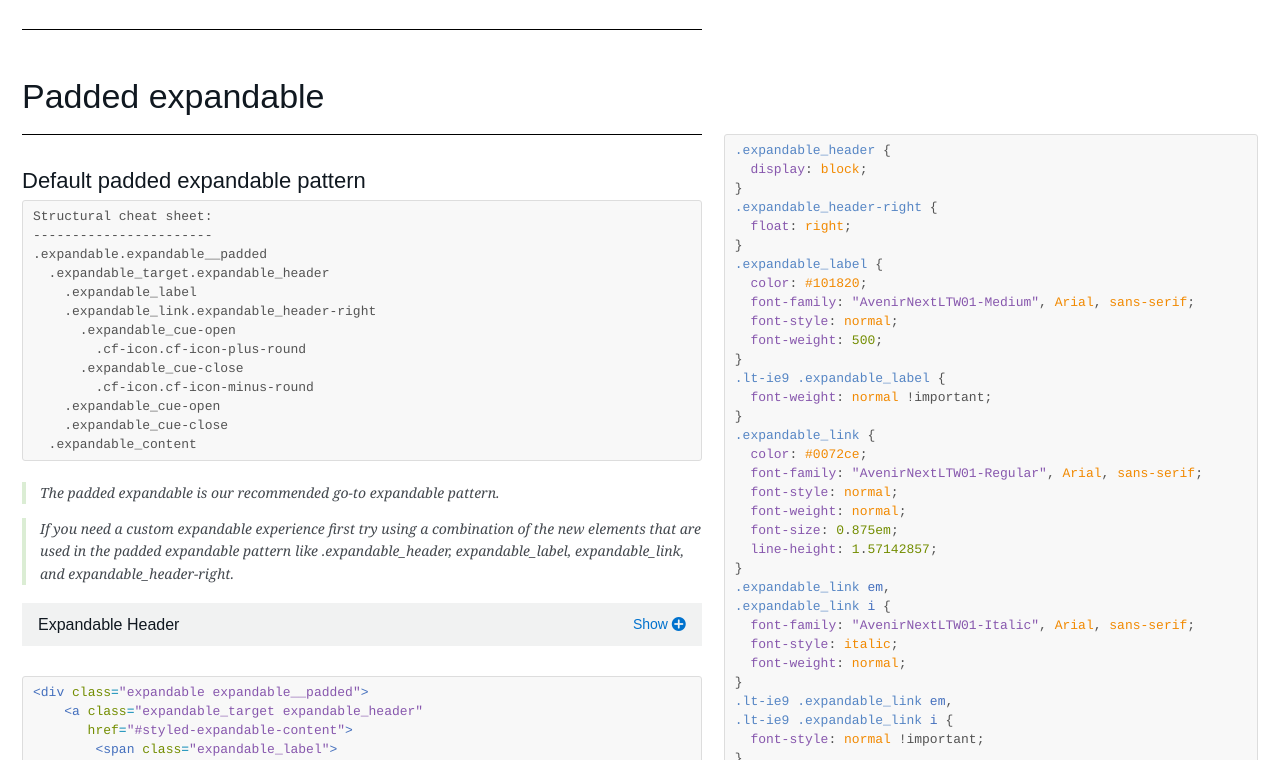
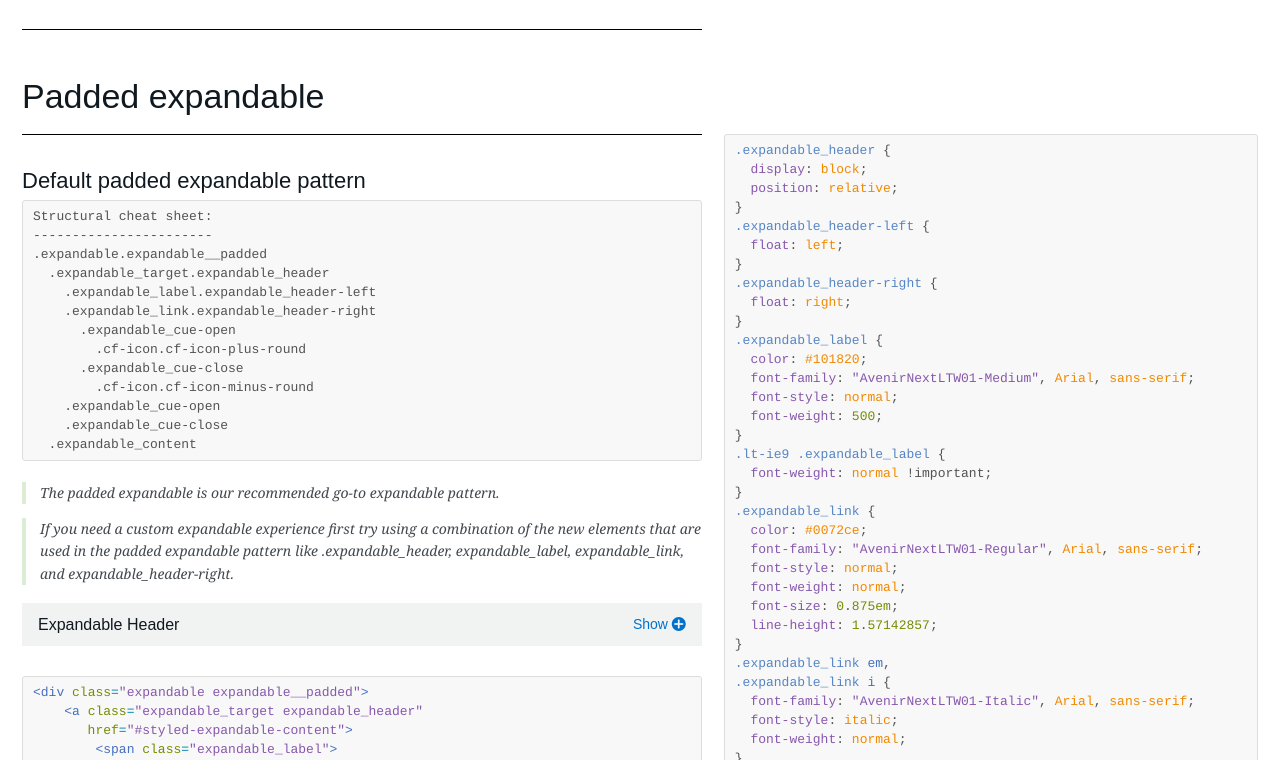
Before and after one commit to cfpb/cf-expandables, a website: page docs/index.html in a window 1280 px wide. Shown: the part 1862-2622 px from the top of the page. Drawn offline with Linux system fonts and the light colour scheme; a web font is replaced by a local one.

Commit message:
Attempts to fix ie7 float issue.

```diff
--- a/docs/index.html
+++ b/docs/index.html
@@ -10,12 +10,12 @@
     <link rel="stylesheet" type="text/css" href="static/demo/brackets.css">
   </head>
   <body>
-    <div class="wrapper">
+    <div class="demo-wrapper">
       <header class="demo_header">
         <h1 class="h5">cf-expandables docs</h1>
       </header>
       <ul class="demo-component-list">
-        <li id="barebones-expandable" class="demo-component-list_item wrapper">
+        <li id="barebones-expandable" class="demo-component-list_item demo-wrapper">
           <h1 class="demo-component-list_header">Barebones expandable</h1>
           <ul class="demo-pattern-list">
             <li class="demo-pattern-list_item">
@@ -165,7 +165,7 @@
 }</code></pre>
           </div>
         </li>
-        <li id="padded-expandable" class="demo-component-list_item wrapper">
+        <li id="padded-expandable" class="demo-component-list_item demo-wrapper">
           <h1 class="demo-component-list_header">Padded expandable</h1>
           <ul class="demo-pattern-list">
             <li class="demo-pattern-list_item">
@@ -177,7 +177,7 @@
 -----------------------
 .expandable.expandable__padded
   .expandable_target.expandable_header
-    .expandable_label
+    .expandable_label.expandable_header-left
     .expandable_link.expandable_header-right
       .expandable_cue-open
         .cf-icon.cf-icon-plus-round
@@ -256,6 +256,10 @@
           <div class="demo-pattern-css">
             <pre class="css"><code data-language="css">.expandable_header {
   display: block;
+  position: relative;
+}
+.expandable_header-left {
+  float: left;
 }
 .expandable_header-right {
   float: right;
--- a/docs/static/demo/demo.css
+++ b/docs/static/demo/demo.css
@@ -8,7 +8,7 @@ body {
   padding: 1.375em;
 }
 
-.wrapper:after {
+.demo-wrapper:after {
   content: "";
   display: table;
   clear: both;
--- a/src/less/cf-expandables.less
+++ b/src/less/cf-expandables.less
@@ -152,7 +152,7 @@
           -----------------------
           .expandable.expandable__padded
             .expandable_target.expandable_header
-              .expandable_label
+              .expandable_label.expandable_header-left
               .expandable_link.expandable_header-right
                 .expandable_cue-open
                   .cf-icon.cf-icon-plus-round
@@ -166,13 +166,17 @@
         - "If you need a custom expandable experience first try using a
           combination of the new elements that are used in the padded expandable
           pattern like .expandable_header, expandable_label, expandable_link,
-          and expandable_header-right."
+          expandable_header-left. and expandable_header-right."
     tags:
     - cf-expandables
 */
 
 .expandable_header {
     display: block;
+}
+
+.expandable_header-left {
+    float: left;
 }
 
 .expandable_header-right {
```
Also changed, not shown: demo/static/css/main.css, demo/static/js/component.min.js, docs/static/css/main.css, docs/static/demo/main.min.js, docs/static/js/component.min.js.
